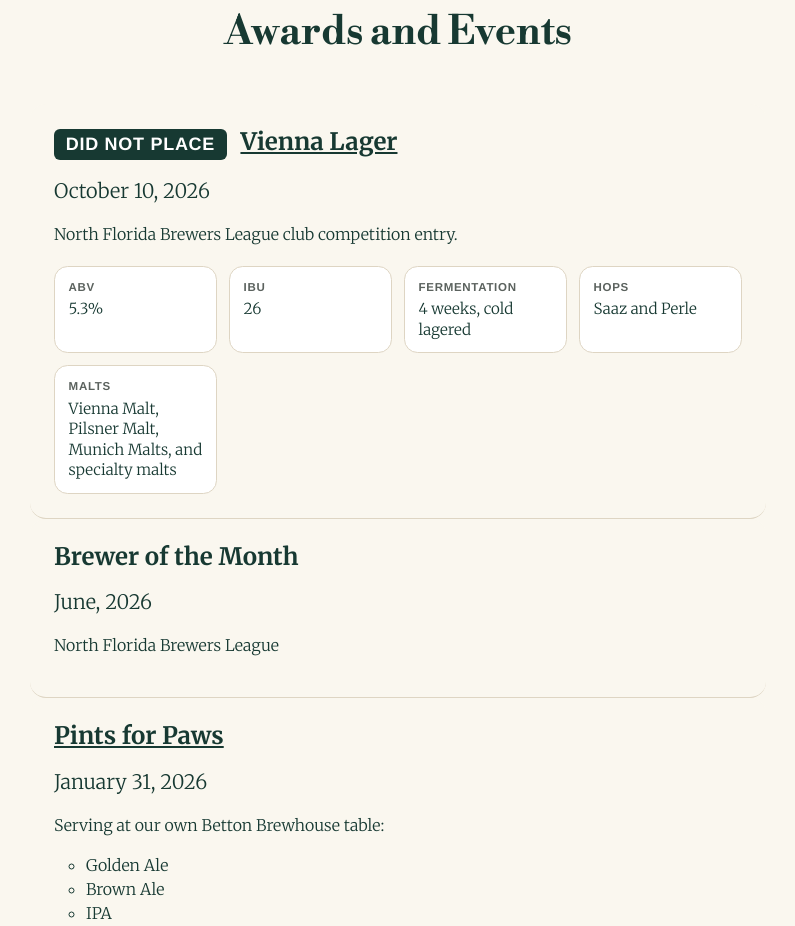
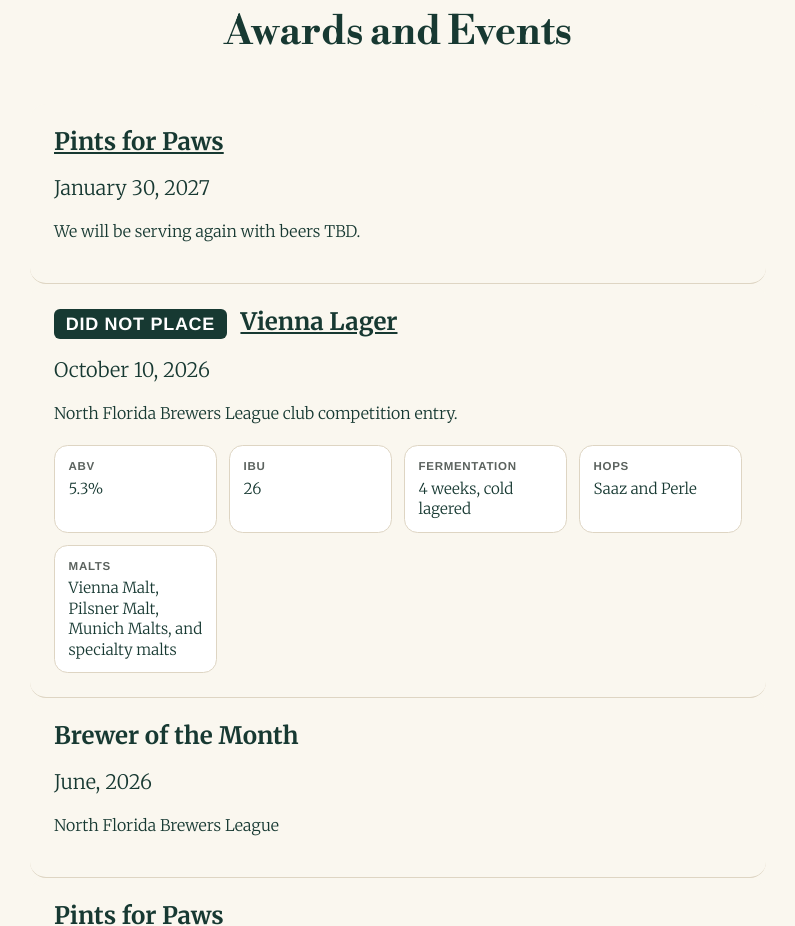
Before and after one commit to roberthodgen/bettonbrewhouse-com, a plain HTML site: page index.html in a window 1280 px wide. Shown: the part 2920-3846 px from the top of the page, without its empty margins (242-1037 px from the left). Drawn offline with nearby package versions, Linux system fonts and the light colour scheme.

Commit message:
feat(events): add Pints for Paws 2027

```diff
--- a/index.html
+++ b/index.html
@@ -365,6 +365,19 @@
           <ul class="list-group list-group-flush text-start">
             <li class="event-card list-group-item bg-light py-4 px-4">
               <h3 class="fw-bold fs-4">
+                <a href="https://www.pintsforpaws.com">
+                  Pints for Paws
+                </a>
+              </h3>
+              <p class="lead my-3">
+                January 30, 2027
+              </p>
+              <p>
+                We will be serving again with beers TBD.
+              </p>
+            </li>
+            <li class="event-card list-group-item bg-light py-4 px-4">
+              <h3 class="fw-bold fs-4">
                 <span class="result-badge badge me-2" style="background-color: var(--color-primary); text-decoration: none;" title="Competition result.">
                   Did Not Place
                 </span>
```
